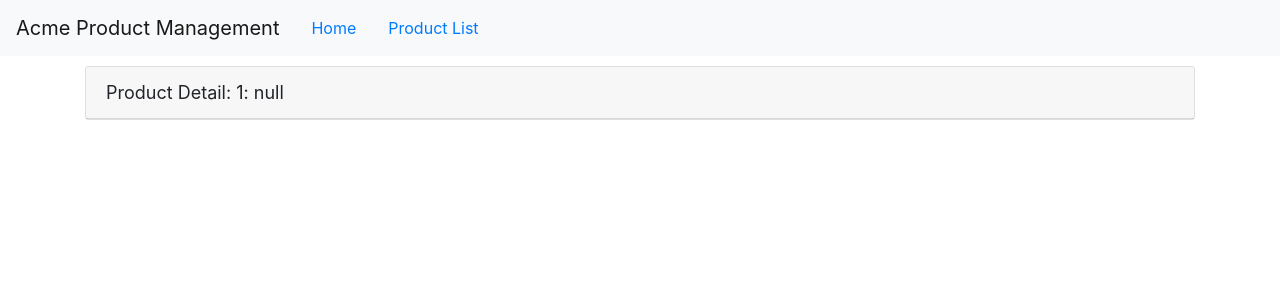
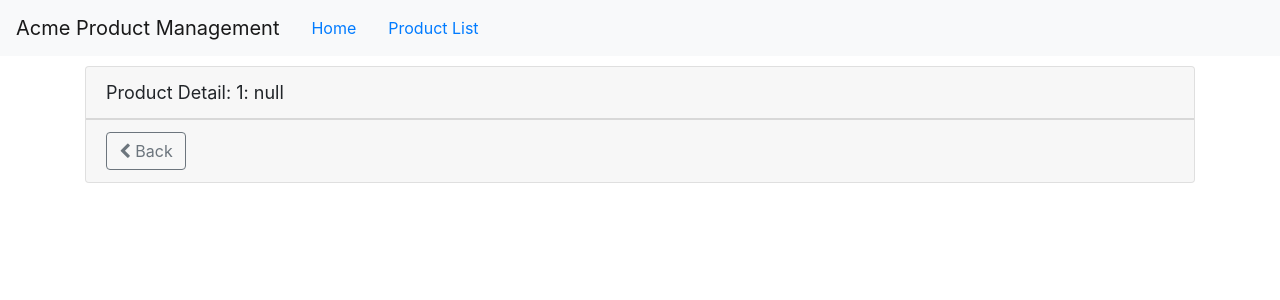
Before and after one commit to halvorson34/AngularGettingStarted, an Angular app: page /products/1 in a window 1280 px wide. Shown: the top 300 px of the page. Built offline with nearby package versions, Linux system fonts and the light colour scheme.

Commit message:
created route guard with angular cli for product list details

```diff
--- a/src/app/app.module.ts
+++ b/src/app/app.module.ts
@@ -10,6 +10,7 @@
 import { ProductDetailComponent } from './products/product-detail.component';
 import { WelcomeComponent } from './home/welcome.component';
 import { RouterModule } from '@angular/router';
+import { ProductDetailGuard } from './products/product-detail.guard';
 
 @NgModule({
   declarations: [
@@ -26,7 +27,11 @@
     HttpClientModule,
     RouterModule.forRoot([
       { path: 'products', component: ProductListComponent },
-      { path: 'products/:id', component: ProductDetailComponent },
+      {
+        path: 'products/:id',
+        canActivate: [ProductDetailGuard],
+        component: ProductDetailComponent
+      },
       { path: 'welcome', component: WelcomeComponent },
       { path: '', redirectTo: 'welcome', pathMatch: 'full' },
       { path: '**', redirectTo: 'welcome', pathMatch: 'full' }
--- a/src/app/products/product-detail.component.html
+++ b/src/app/products/product-detail.component.html
@@ -2,4 +2,11 @@
     <div class='card-header'>
         {{pageTitle + ': ' + product?.productName}}
     </div>
+    <div class='card-footer'>
+        <button class='btn btn-outline-secondary'
+                style='width:80px'
+                (click)='onBack()'>
+            <i class='fa fa-chevron-left'></i> Back
+        </button>
+    </div>
 </div>
--- a/src/app/products/product-detail.component.ts
+++ b/src/app/products/product-detail.component.ts
@@ -1,5 +1,5 @@
 import { Component, OnInit } from '@angular/core';
-import { ActivatedRoute } from '@angular/router';
+import { ActivatedRoute, Router } from '@angular/router';
 import { IProduct } from './product';
 
 @Component({
@@ -10,13 +10,16 @@
   pageTitle: string = 'Product Detail';
   product: IProduct | undefined;
 
-  constructor(private route: ActivatedRoute) {
-
-  }
+  constructor(private route: ActivatedRoute,
+              private router: Router) { }
 
   ngOnInit(): void {
     const id = Number(this.route.snapshot.paramMap.get('id'));
     this.pageTitle += `: ${id}`;
   }
 
+  onBack(): void {
+    this.router.navigate(['/products']);
+  }
+
 }
--- /dev/null
+++ b/src/app/products/product-detail.guard.ts
@@ -0,0 +1,24 @@
+import { Injectable } from '@angular/core';
+import { CanActivate, ActivatedRouteSnapshot, RouterStateSnapshot, UrlTree, Router } from '@angular/router';
+import { Observable } from 'rxjs';
+
+@Injectable({
+  providedIn: 'root'
+})
+export class ProductDetailGuard implements CanActivate {
+
+  constructor(private router: Router) {}
+
+  canActivate(
+    route: ActivatedRouteSnapshot,
+    state: RouterStateSnapshot): Observable<boolean | UrlTree> | Promise<boolean | UrlTree> | boolean | UrlTree {
+      const id = Number(route.paramMap.get('id'));
+      if (isNaN(id)  || id < 1) {
+        alert('Invalid product id');
+        this.router.navigate(['/products']);
+        return false;
+      }
+    return true;
+  }
+
+}
```
Also changed, not shown: 1 other file (tests, documents, lock files or other folders).
